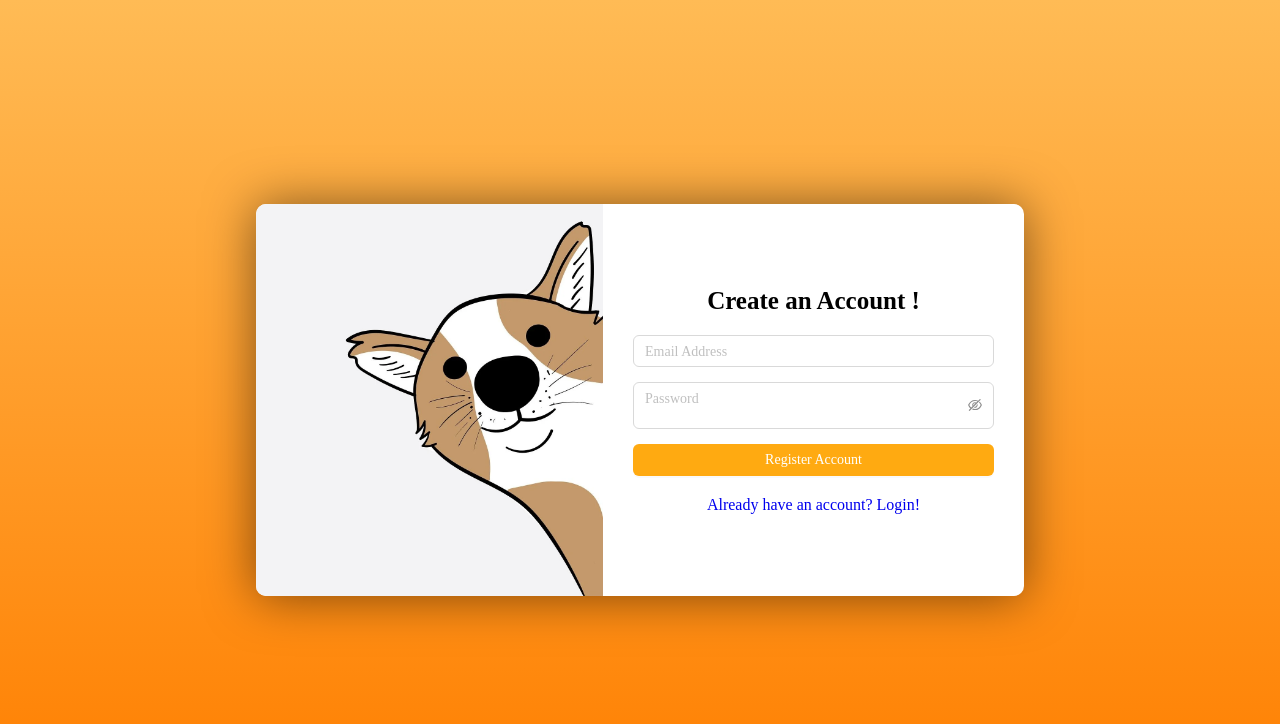
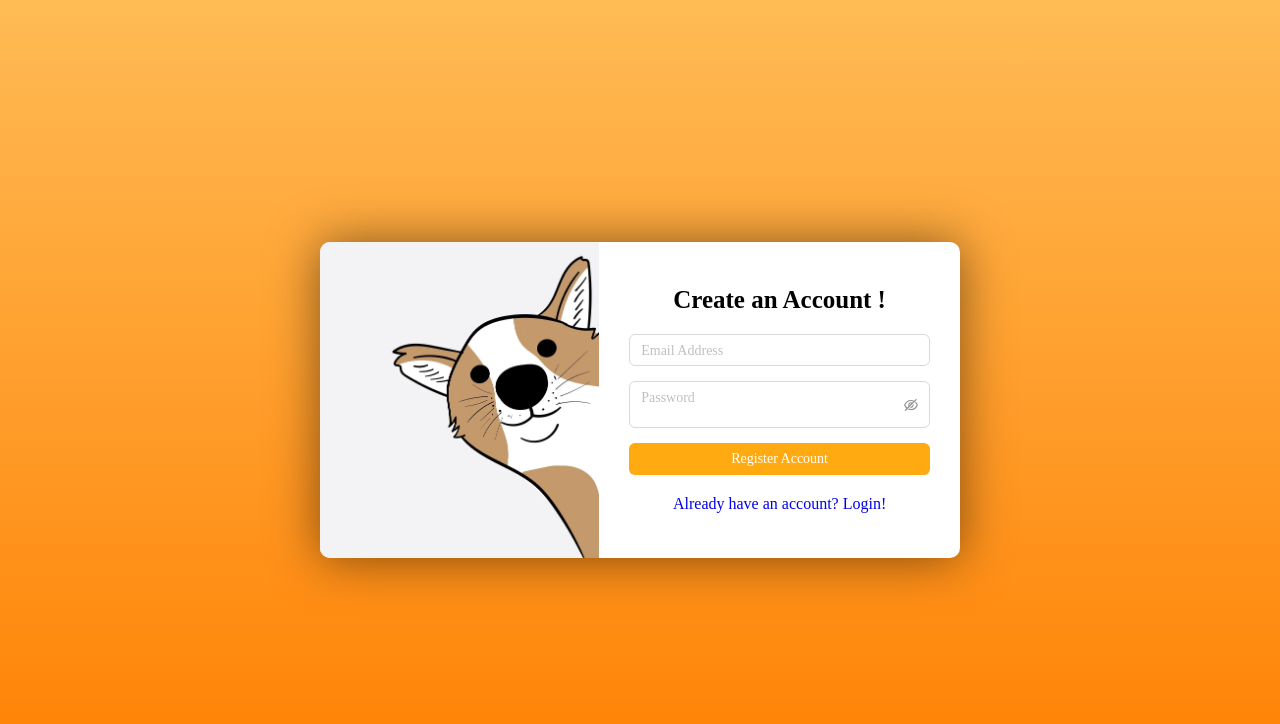
Before and after one commit to mingnana/community, a React (Vite) app: page /signup in a window 1280 px wide. Shown: the top 724 px of the page. Built offline with nearby package versions, Linux system fonts and the light colour scheme.

Commit message:
style: width 수정

```diff
--- a/src/components/features/auth/style.ts
+++ b/src/components/features/auth/style.ts
@@ -2,7 +2,7 @@ import styled from 'styled-components';
 
 // 회원가입
 export const SignUpContainer = styled.div`
-	width: 60%;
+	width: 50%;
 	border-radius: 10px;
 	background-color: #fff;
 	display: flex;
@@ -63,7 +63,7 @@ export const SignUpForm = styled.form`
 
 // 로그인
 export const LoginContainer = styled.div`
-	width: 25%;
+	width: 20%;
 	padding-bottom: 20px;
 	border-radius: 10px;
 	background-color: #fff;
```
